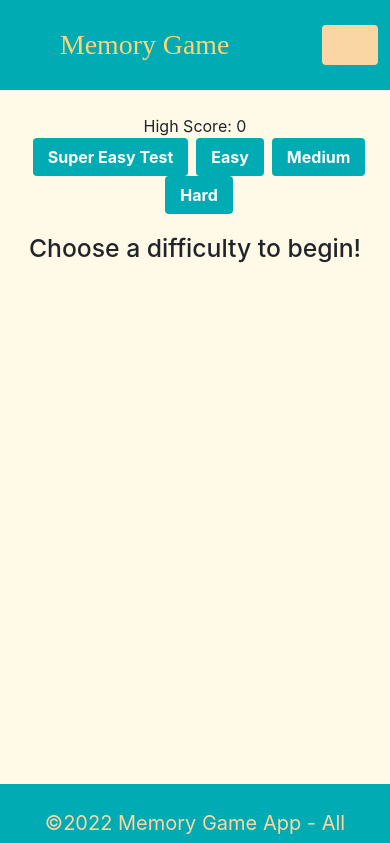
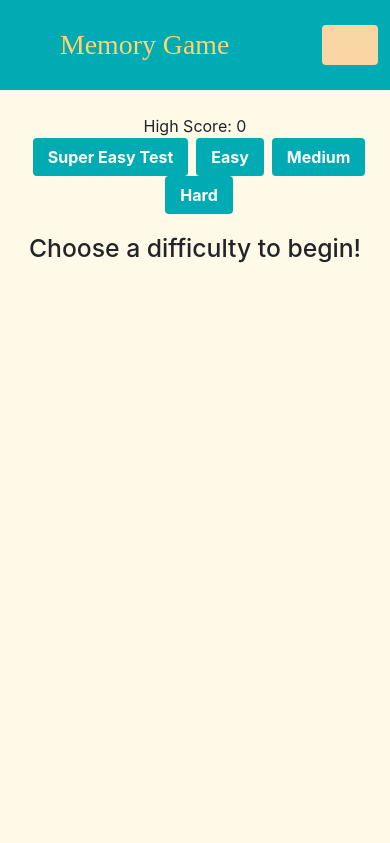
Before and after one commit to BBelk/Memory-Game, a React (Create React App) app in the folder client/: page / in a window 390 px wide. Shown: the top 843 px of the page. Built offline with nearby package versions, Linux system fonts and the light colour scheme; no server answers; a web font is replaced by a local one.

Commit message:
Changed the breakpoint sizing for the grid so it fits on the page

```diff
--- a/client/src/components/Footer/index.js
+++ b/client/src/components/Footer/index.js
@@ -3,7 +3,7 @@ import React from 'react';
 const Footer = () => {
 
   return (
-    <footer className="bg-light text-center text-lg-start fixed-bottom" >
+    <footer className="bg-light text-center text-lg-start" >
       {/* Footer details HERE */}
       <div className="text-center p-3" style={{ height: 60, backgroundColor: "#00ABB3", fontSize: 20, color: "#FAD6A5" }}>
       <p className='mt-2'> &copy;{new Date().getFullYear()} Memory Game App - All Rights Reserved</p>
--- a/client/src/components/MemoryGame/index.js
+++ b/client/src/components/MemoryGame/index.js
@@ -85,11 +85,11 @@ function MemoryGame() {
   else {
     return (
       <div className="row m-5">
-        <div id="cards" className="col-md-3">
+        <div id="cards" className="col-12 col-sm-12 col-md-10 col-lg-8 col-xl-6 col-xxl-4">
           {state.game.map((card, index) => (
             <Card key={index} id={index} color={card.color} />
           ))}
-          <style jsx global>
+          <style>
             {`
                {
                 /* body {
@@ -122,22 +122,13 @@ function MemoryGame() {
               } */
               }
               #cards {
-                // width: 1060px;
                 margin: 0 auto;
-                // display: flex;
-                // flex-wrap: wrap;
-                // position:absolute;
                 display: grid;
                 grid-template-columns: repeat(
                   ${Math.sqrt(state.options)},
                   auto
                 );
-                // grid-template-columns: repeat(auto-fill, auto);
-                // grid-auto-rows: minmax(100px, auto);
-                // width: 25%;
-                // max-width: 50%;
                 grid-gap: 5px;
-                // overflow: hidden;
               }
             `}
           </style>
--- a/client/src/index.css
+++ b/client/src/index.css
@@ -6,7 +6,7 @@ html, * {
 
 body {
   background-color: #FFFAE7;
-  margin-bottom: 100px;
+  /* margin-bottom: 100px; */
   /* min-height: 100vh; */
 }
 
--- a/client/src/pages/Home.js
+++ b/client/src/pages/Home.js
@@ -27,7 +27,7 @@ const Home = () => {
   };
 
   return (
-    <main>
+    <main className="min-vh-100">
       <div>{/* {renderUsername()} */}</div>
       <div>
         {/* {renderUserList()} */}
```
